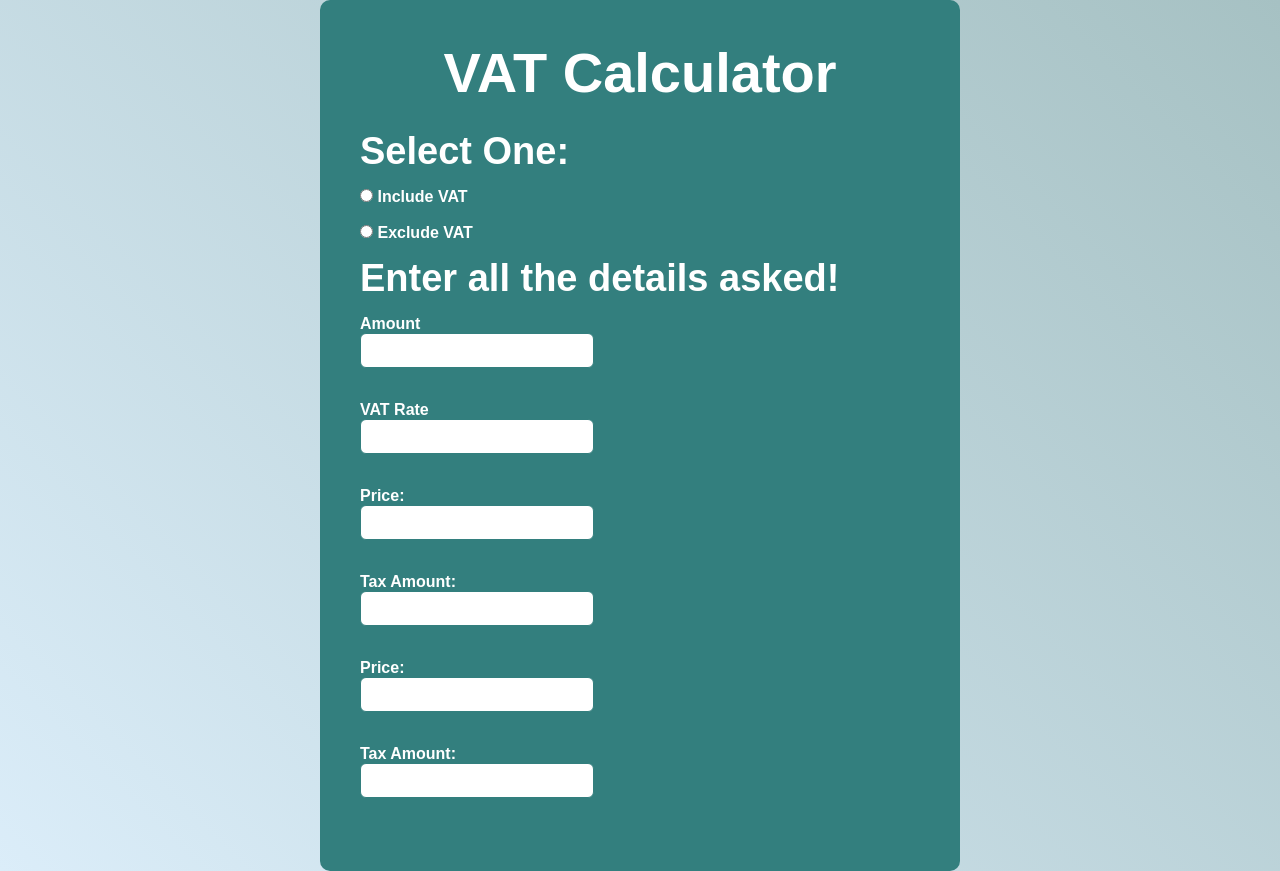
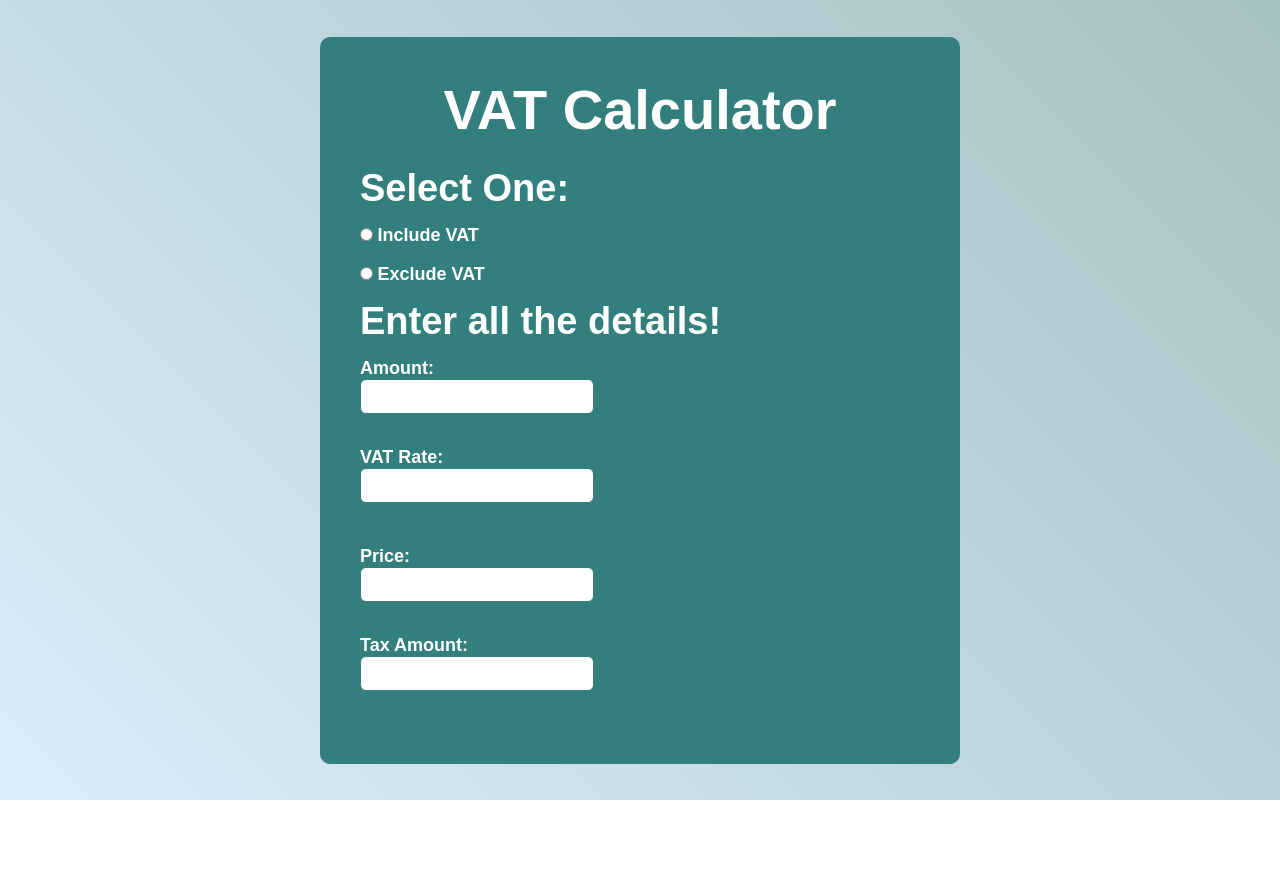
Before and after one commit to ShresthaPrasum/CALCUX, a plain HTML site: page Calculators/Finance/VAT Calculator/index.html in a window 1280 px wide. After the commit the page ends 800 px from the top, so only its background shows below. Drawn offline with Linux system fonts and the light colour scheme.

Commit message:
Feat: Added little more css before doing js

```diff
--- a/Calculators/Finance/VAT Calculator/index.html
+++ b/Calculators/Finance/VAT Calculator/index.html
@@ -28,13 +28,13 @@
 
         <div id="calc">
 
-            <h2>Enter all the details asked!</h2>
+            <h2>Enter all the details!</h2>
 
-            <label>Amount</label> <br>
+            <label>Amount:</label> <br>
             <input type="number" step="0.01" id="amount">
             <br> <br>
 
-            <label>VAT Rate</label><br>
+            <label>VAT Rate:</label><br>
             <input type="number" step="0.01" id="vat">
             <br><br>
 
@@ -50,7 +50,7 @@
 
             </div>
 
-            <div id="excludee">
+            <div id="excludee" class="hide">
 
                 <label>Price:</label> <br>
                 <input type="number" step="0.01" id="exclude-price">
--- a/Calculators/Finance/VAT Calculator/style.css
+++ b/Calculators/Finance/VAT Calculator/style.css
@@ -43,9 +43,16 @@ input[type="number"]{
 label{
     font-weight: bold;
     margin-bottom: 5px;
+    font-size: 18px;
 }
 h2{
     font-size: 38px;
     font-weight: 650;
     margin: 15px 0px;
 }
+.hide{
+    display: none;
+}
+#includee, #excludee{
+    margin-top: 10px;
+}
```
